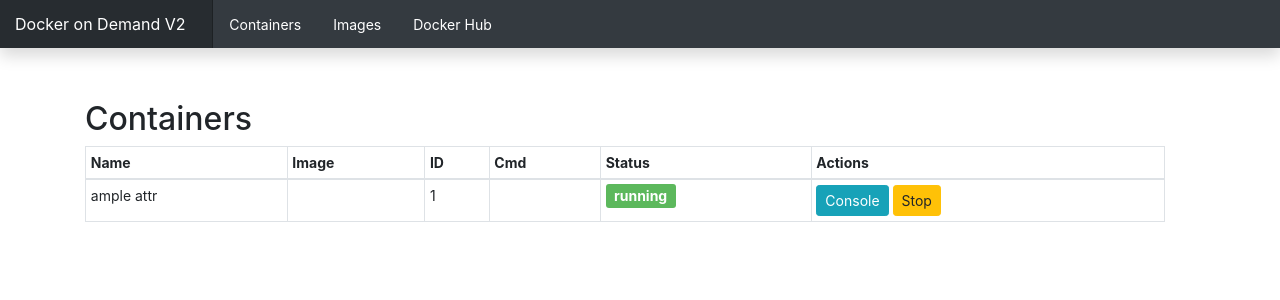
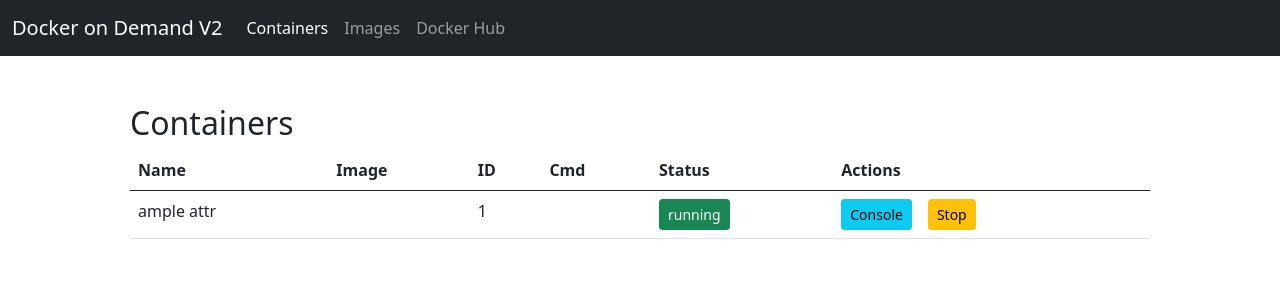
Before and after one commit to MahmoudAlyy/docker-django-ui, a Django app: template xterm/templates/containers.html in a window 1280 px wide. Shown: the top 300 px of the page. Run offline with Django 3.2, Linux system fonts and the light colour scheme; the template is opened without the code that fills it: most values are stand-ins (such as "Sample title", 1, 10 or a date in 2020); some libraries are stand-ins or nearby versions.

Commit message:
boostrap finishing touches

```diff
--- a/xterm/templates/browse.html
+++ b/xterm/templates/browse.html
@@ -38,7 +38,7 @@
 
   <nav class="navbar navbar-expand-sm navbar-dark bg-dark">
     <div class="container-fluid">
-      <a class="navbar-brand sm">Docker on Demand V2</a>
+      <a class="navbar-brand fs-5">Docker on Demand V2</a>
       <button class="navbar-toggler" type="button" data-bs-toggle="collapse" data-bs-target="#navbarNav"
         aria-controls="navbarNav" aria-expanded="false" aria-label="Toggle navigation">
         <span class="navbar-toggler-icon"></span>
--- a/xterm/templates/containers.html
+++ b/xterm/templates/containers.html
@@ -1,54 +1,60 @@
 <!doctype html>
 <html lang="en">
+
 <head>
    <meta charset="utf-8">
    <meta name="viewport" content="width=device-width, initial-scale=1, shrink-to-fit=no">
 
    <title>Containers</title>
 
-      <link href="../static/assets/css/bootstrap.min.css" rel="stylesheet">
-      <link href="../static/assets/css/dashboard.css" rel="stylesheet">
+   <link href="https://cdn.jsdelivr.net/npm/bootstrap@5.0.2/dist/css/bootstrap.min.css" rel="stylesheet"
+      integrity="sha384-EVSTQN3/azprG1Anm3QDgpJLIm9Nao0Yz1ztcQTwFspd3yD65VohhpuuCOmLASjC" crossorigin="anonymous">
+   <script src="https://cdn.jsdelivr.net/npm/bootstrap@5.0.2/dist/js/bootstrap.bundle.min.js"
+      integrity="sha384-MrcW6ZMFYlzcLA8Nl+NtUVF0sA7MsXsP1UyJoMp4YLEuNSfAP+JcXn/tWtIaxVXM"
+      crossorigin="anonymous"></script>
 
 </head>
+
 <body>
 
-      <nav class="navbar navbar-dark fixed-top bg-dark flex-md-nowrap p-0 shadow">
-         <a class="navbar-brand col-sm-3 col-md-2 mr-0" style="color: #fff">Docker on Demand V2</a>
-
-          <ul class="navbar-nav px-3"  >
-            <li class="nav-item text-nowrap">
-              <a  style="color: #FFF" href="/">Containers</a>
+   <nav class="navbar navbar-expand-sm navbar-dark bg-dark">
+      <div class="container-fluid">
+         <a class="navbar-brand fs-5">Docker on Demand V2</a>
+         <button class="navbar-toggler" type="button" data-bs-toggle="collapse" data-bs-target="#navbarNav"
+            aria-controls="navbarNav" aria-expanded="false" aria-label="Toggle navigation">
+            <span class="navbar-toggler-icon"></span>
+         </button>
+         <div class="collapse navbar-collapse" id="navbarNav">
+            <ul class="navbar-nav">
+               <li class="nav-item">
+                  <a class="nav-link active" aria-current="page" href="/containers/">Containers</a>
+               </li>
+               <li class="nav-item">
+                  <a class="nav-link" href="/images/">Images</a>
+               </li>
+               <li class="nav-item">
+                  <a class="nav-link" href="/browse/">Docker Hub</a>
                </li>
             </ul>
-
-          <ul class="navbar-nav px-3" >
-            <li class="nav-item text-nowrap">
-              <a style="color: #FFF"  href="/images">Images</a>
-            </li>
-          </ul>
-
-          <ul class="navbar-nav px-3" style="margin-right: auto;">
-            <li class="nav-item text-nowrap">
-              <a style="color: #FFF" href="/browse">Docker Hub</a>
-            </li>
-          </ul>
+         </div>
+      </div>
    </nav>
 
 
 
-      <div class="container" style="margin-top: 100px">
-         <div class="row col-md-12">
+   <div class="container">
+      <div class="mt-5 mx-5">
          <h2>Containers</h2>
          <div class="table-responsive">
-               <table class="table table-bordered table-sm">
+            <table class="table">
                <thead>
                   <tr>
-                        <th>Name</th>
-                        <th>Image</th>
-                        <th>ID</th>
-                        <th>Cmd</th>
-                        <th>Status</th>
-                        <th>Actions</th>
+                     <th scope="col">Name</th>
+                     <th scope="col">Image</th>
+                     <th scope="col">ID</th>
+                     <th scope="col">Cmd</th>
+                     <th scope="col">Status</th>
+                     <th scope="col">Actions</th>
                   </tr>
                </thead>
                <tbody>
@@ -61,22 +67,32 @@
                      <!-- this is a really bad way but im tired... -->
                      {% if item.status == "running" %}
                      <td>
-                           <span class="status running" id={{item.id}}-span>{{item.status}}</span>
+                        <div class='d-flex'>
+                           <span class="btn btn-success btn-sm" id={{item.id}}-span>{{item.status}}</span>
+                        </div>
                      </td>
                      <td>
-                           <button class="btn btn-info btn-sm"
+                        <div class='d-flex'>
+                           <button class="btn btn-info btn-sm me-3"
                               onclick=" window.open(window.location.href+'../console/{{item.id}}') ">Console</button>
                            <button id={{item.id}} class="btn btn-warning btn-sm"
                               onclick="start_stop_remove(this.id,'stop')">Stop </button>
+                        </div>
                      </td>
                      {% else %}
-                        <td> <span class="status exited" id={{item.id}}-span>{{item.status}}</span>
+                     <td>
+                        <div class='d-flex'>
+                           <span class="btn btn-secondary btn-sm" id={{item.id}}-span>{{item.status}}</span>
+                        </div>
                      </td>
                      <td>
-                           <button id={{item.id}} class = "btn btn-success btn-sm"
+                        <div class='d-flex'>
+
+                           <button id={{item.id}} class="btn btn-success btn-sm me-3"
                               onclick="start_stop_remove(this.id,'start')">Start</button>
                            <button id={{item.id}} class="btn btn-danger btn-sm"
                               onclick="start_stop_remove(this.id,'remove')">Remove</button>
+                        </div>
                      </td>
                      {% endif %}
                   </tr>
@@ -90,12 +106,12 @@
    <script>
 
 
-         function start_stop_remove(id,cmd){
+      function start_stop_remove(id, cmd) {
 
          document.getElementById(id).innerHTML = "Loading...";
-         console.log(id,cmd,id)
+         console.log(id, cmd, id)
          let url = window.location.href + '../start_stop_remove/'
-         let data = {'id' : id , 'cmd' : cmd};
+         let data = { 'id': id, 'cmd': cmd };
          let csrftoken = '{{csrf_token}}'
 
          fetch(url, {
@@ -113,4 +129,5 @@
 
    </script>
 </body>
+
 </html>
```
Also changed, not shown: xterm/templates/console.html (+1 -9 lines), xterm/templates/images.html (+48 -46 lines). Lines whose indentation alone changed are shown as unchanged.
